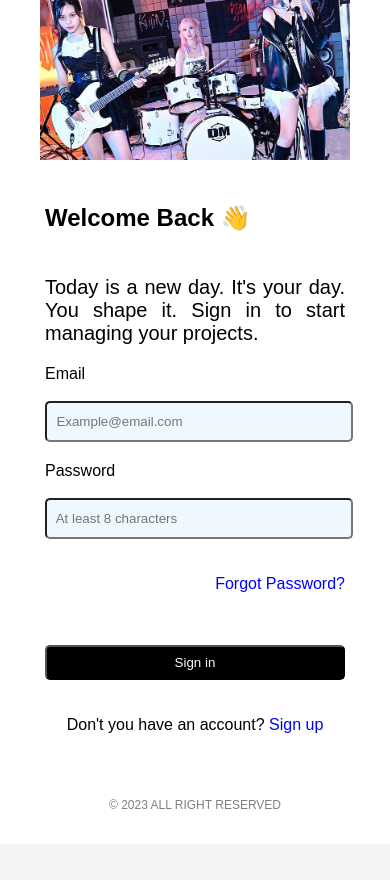
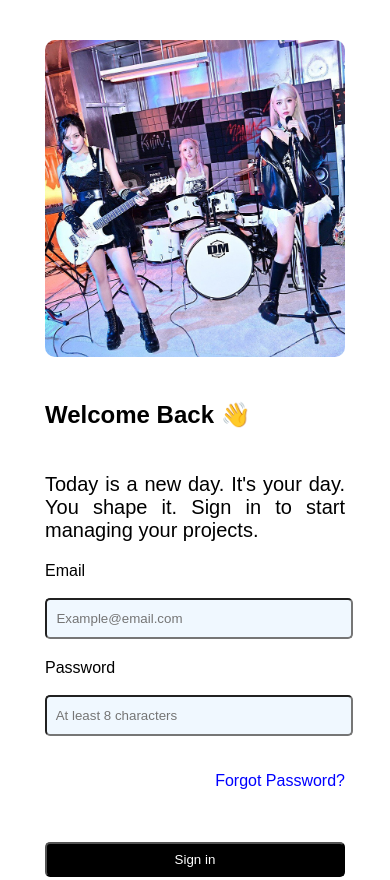
Before and after one commit to VernandoSuwandi/AssignmentHariSenin, a plain HTML site: page Assignment/index.html in a window 390 px wide. Shown: the top 880 px of the page. Before the commit the page ends 844 px from the top, so only its background shows below. Drawn offline with Linux system fonts and the light colour scheme.

Commit message:
Add files via upload

```diff
--- a/Assignment/index.html
+++ b/Assignment/index.html
@@ -23,13 +23,13 @@
             display: flex;
             justify-content: center;
             align-items: center;
-            box-sizing: border-box;
+            box-sizing: border-box; /* Include padding and border in total width and height */
         }
 
         .left-column {
             background-color: #ffffff;
             padding: 20px;
-            max-width: 50%;
+            max-width: 50%; /* Adjust the max-width as needed */
         }
 
         .left-column form {
@@ -40,28 +40,24 @@
         }
 
         .left-column .form-group {
-            margin-bottom: 20px;
-        }
-
-        .teks-1 {
-
+            margin-bottom: 20px; /* Increased margin for more space between form groups */
         }
 
         .right-column {
             overflow: hidden;
             position: relative;
             background-color: #ffffff;
-            max-width: 50%;
+            max-width: 50%; /* Adjust the max-width as needed */
             padding-left: 40px;
             padding-right: 40px;
         }
 
         .right-column img {
-            width: auto;
-            height: auto;
+            width: auto; /* Set image width to 100% for responsiveness */
+            height: auto; /* Allow the height to adjust proportionally */
             display: block;
-            max-width: 100%;
-            margin: 0 auto;
+            max-width: 100%; /* Ensure the image doesn't exceed the specified width */
+            margin: 0 auto; /* Center the image horizontally */
             border-radius: 10px;
         }
 
@@ -69,6 +65,8 @@
         @media (max-width: 768px) {
             body {
                 flex-direction: column-reverse;
+                height: unset;
+                overflow: unset;
             }
 
             .left-column,
@@ -80,6 +78,14 @@
             .right-column img {
                 max-width: 100%;
             }
+
+            .right-column {
+                padding-top: 40px;
+            }
+
+            .right-column img {
+                max-width: 300px;
+            }
         }
     </style>
 </head>
@@ -87,7 +93,7 @@
 <body>
     <div class="left-column">
         <form>
-            <p class="teks-1" style="font-size: 24px; font-weight: bold; font-family: Arial, Helvetica, sans-serif;">Welcome Back 👋</p>
+            <p style="font-size: 24px; font-weight: bold; font-family: Arial, Helvetica, sans-serif;">Welcome Back 👋</p>
             <p style="text-align: justify; font-size: 20px;">Today is a new day. It's your day. You shape it. Sign in to start managing your projects.</p>
             <div class="form-group">
                 <label for="email">Email</label><br><br>
@@ -103,6 +109,7 @@
             </div>
             <p style="color: #000; text-align: center;">Don't you have an account? <a style="color: blue; text-align: center;">Sign up</a></p>
             <br><br><p style="font-size: 12px; color: gray; text-align: center;">© 2023 ALL RIGHT RESERVED</p>
+            <!-- Rest of the form content remains unchanged -->
         </form>
     </div>
     <div class="right-column">
```
